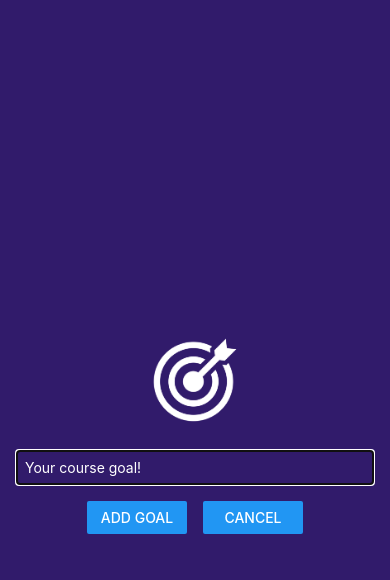
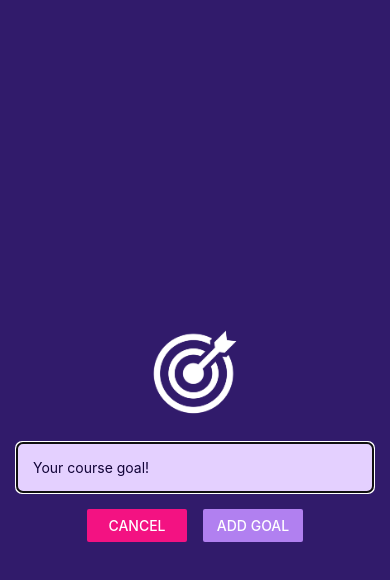
Before and after one commit to adrianacostep33/first-react-native-app, a React Native app in the folder starting-project/: screen / in a window 390 px wide. Both pictures are taken after a click on the button "ADD NEW GOAL". Shown: the top 580 px of the page. Built offline with nearby package versions, Linux system fonts and the light colour scheme.

Commit message:
Add last styles

```diff
--- a/starting-project/App.js
+++ b/starting-project/App.js
@@ -2,6 +2,7 @@
 import { StyleSheet, View, FlatList, Button } from "react-native";
 import GoalInput from "./components/GoalInput";
 import GoalItem from "./components/GoalItem";
+import { StatusBar } from "react-native";
 
 export default function App() {
   const [courseGoal, setCourseGoal] = useState([]);
@@ -30,6 +31,8 @@
   }
 
   return (
+    <>
+      <StatusBar style="light" />
       <View style={styles.appContainer}>
         <Button
           title="Add new goal"
@@ -60,6 +63,7 @@
           />
         </View>
       </View>
+    </>
   );
 }
 
@@ -68,6 +72,7 @@
     flex: 1,
     paddingTop: 50,
     paddingHorizontal: 16,
+    backgroundColor: "#1e085a",
   },
 
   goalsContainer: {
--- a/starting-project/app.json
+++ b/starting-project/app.json
@@ -13,9 +13,7 @@
     "updates": {
       "fallbackToCacheTimeout": 0
     },
-    "assetBundlePatterns": [
-      "**/*"
-    ],
+    "assetBundlePatterns": ["**/*"],
     "ios": {
       "supportsTablet": true
     },
--- a/starting-project/components/GoalInput.js
+++ b/starting-project/components/GoalInput.js
@@ -35,10 +35,10 @@
         />
         <View style={styles.buttonContainer}>
           <View style={styles.button}>
-            <Button title="Add Goal" onPress={addGoalHandler} />
+            <Button title="Cancel" onPress={onCancel} color="#f31282" />
           </View>
           <View style={styles.button}>
-            <Button title="Cancel" onPress={onCancel} />
+            <Button title="Add Goal" onPress={addGoalHandler} color="#b180f0" />
           </View>
         </View>
       </View>
@@ -63,10 +63,12 @@
   },
   textInput: {
     borderWidth: 1,
-    borderColor: "#cccccc",
+    borderColor: "#e4d0ff",
+    borderRadius: 6,
+    backgroundColor: "#e4d0ff",
     width: "100%",
-    padding: 8,
-    color: "white",
+    padding: 16,
+    color: "#120438",
   },
   buttonContainer: {
     marginTop: 16,
```
Lines whose indentation alone changed are shown as unchanged.
